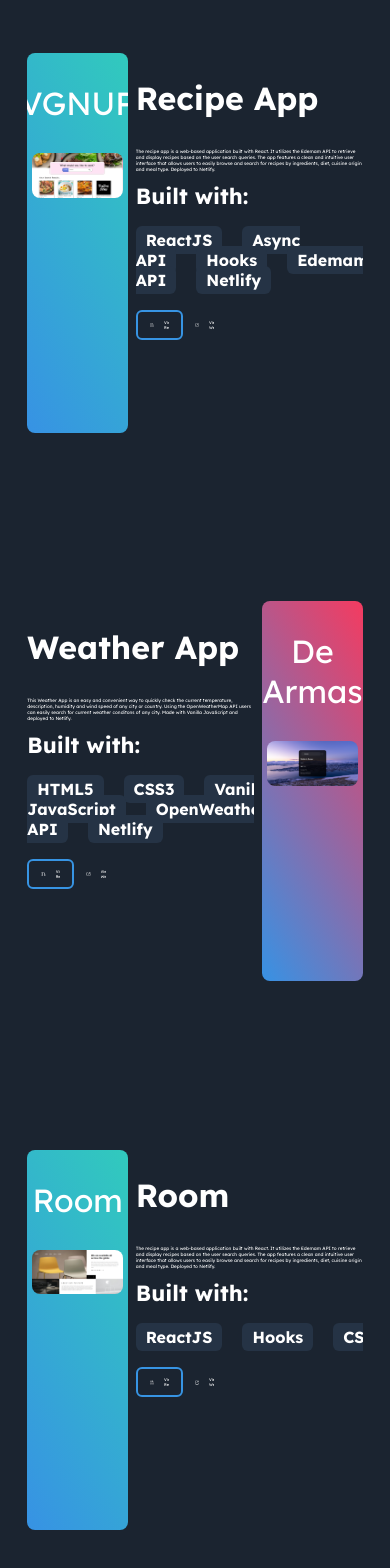
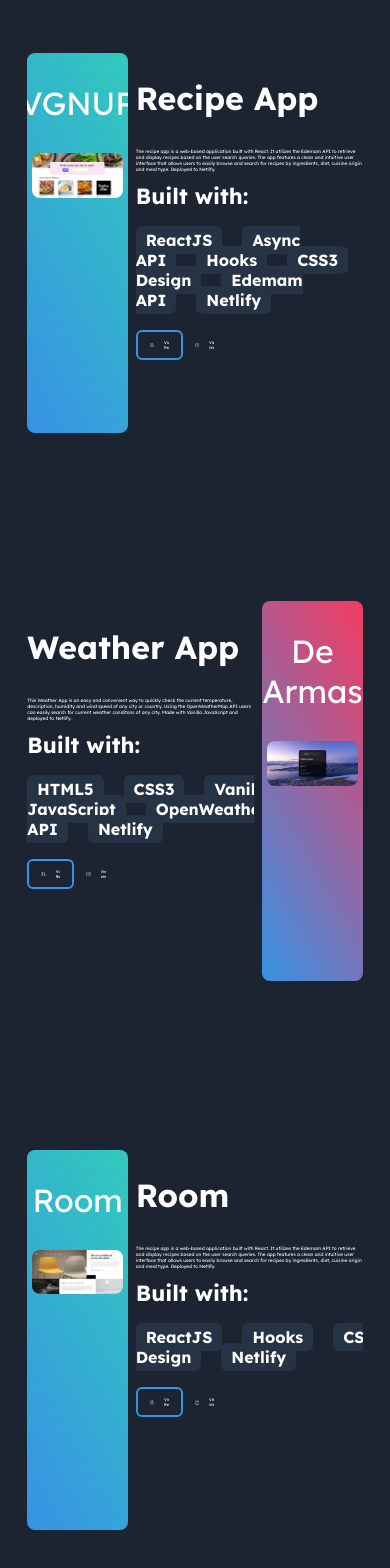
Before and after one commit to NTiger07/portfolio-react, a React (Create React App) app: page / in a window 390 px wide. Shown: the part 2335-3903 px from the top of the page. Built offline with nearby package versions, Linux system fonts and the light colour scheme.

Commit message:
added responsive design

```diff
--- a/src/components/Projects.jsx
+++ b/src/components/Projects.jsx
@@ -38,6 +38,8 @@ class Projects extends Component {
                   <span>ReactJS</span>
                   <span>Async API</span>
                   <span>Hooks</span>
+                  <span>CSS3</span>
+                  <span>Responsive Design</span>
                   <span>Edemam API</span>
                   <span>Netlify</span>
                 </div>
@@ -123,6 +125,7 @@ class Projects extends Component {
                   <span>ReactJS</span>
                   <span>Hooks</span>
                   <span>CSS3</span>
+                  <span>Responsive Design</span>
                   <span>Netlify</span>
                 </div>
               </div>
@@ -135,7 +138,7 @@ class Projects extends Component {
                 </button>
                 <button id="live">
                   <img src={website} alt="websitesvg" />
-                  <a href="https://vgnup.netlify.app">View Website</a>
+                  <a href="https://vgroom.netlify.app">View Website</a>
                 </button>
               </div>
             </div>
```
